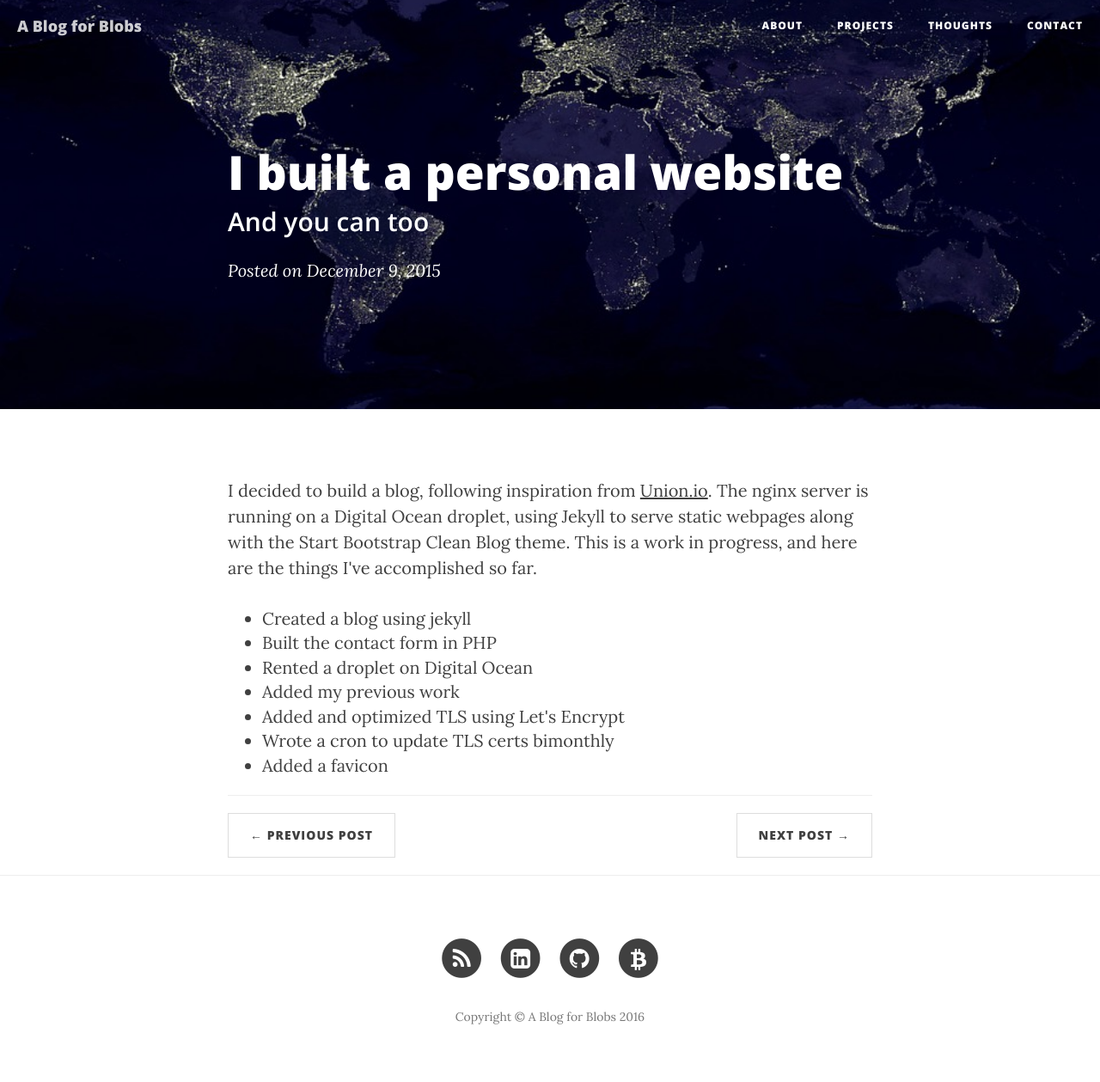
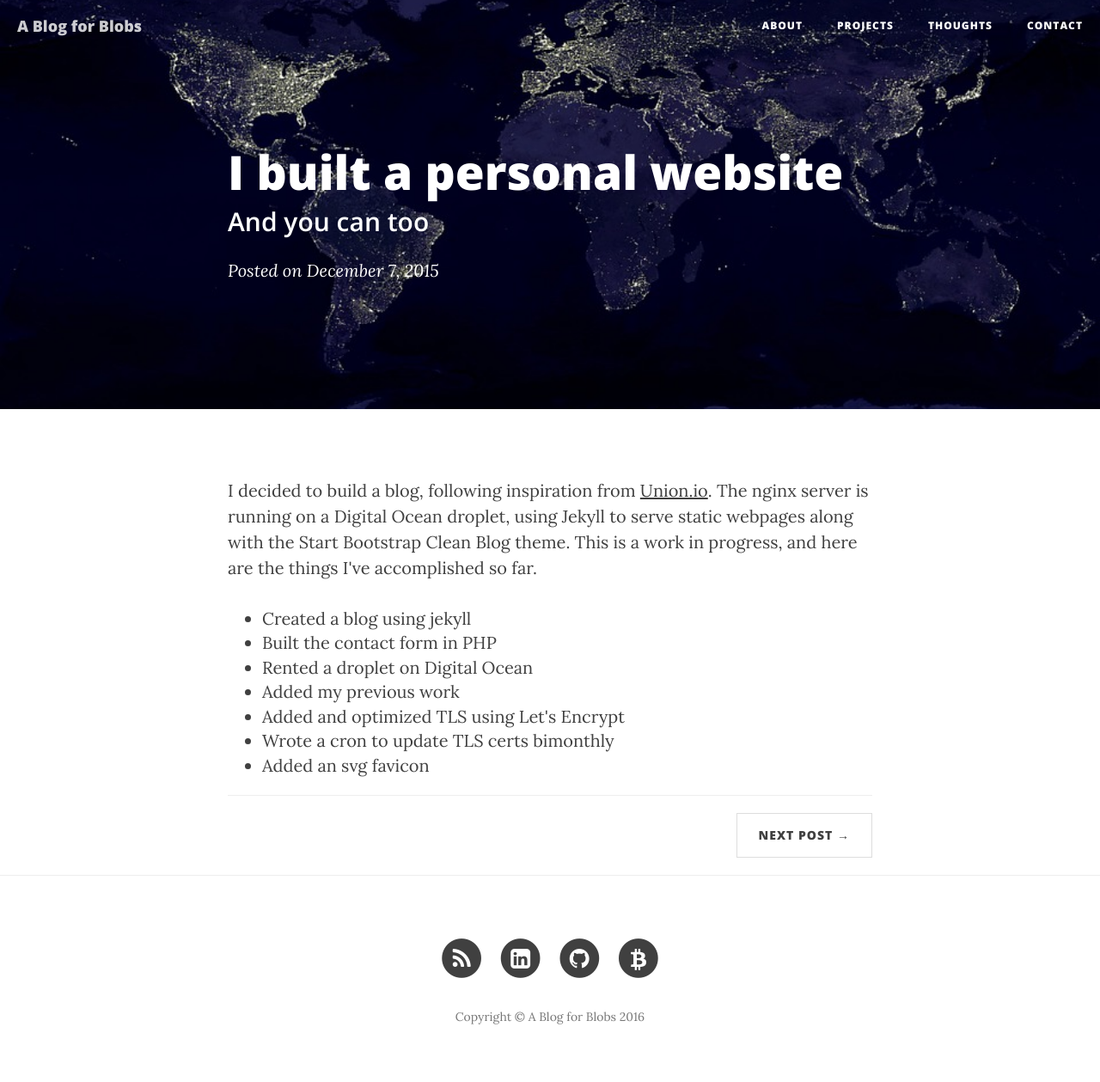
Before and after one commit to sschadwick/jklBlog, a Jekyll site: the page built from _posts/thoughts/2015-12-07-website.markdown, in a window 1280 px wide. Shown: the whole page at 86% size. Built offline with Jekyll 4.4.1, drawn with Linux system fonts in a browser that asks for light colours; nearby versions of some CDN libraries.

Commit message:
backdate blog post to optimize clarity

```diff
--- a/_posts/thoughts/2015-12-09-website.markdown
+++ b/_posts/thoughts/2015-12-07-website.markdown
@@ -19,5 +19,5 @@ catname:    Thoughts
   <li>Added my previous work</li>
   <li>Added and optimized TLS using Let's Encrypt</li>
   <li>Wrote a cron to update TLS certs bimonthly</li>
-  <li>Added a favicon</li>
+  <li>Added an svg favicon</li>
 </ul>
```
Also changed, not shown: other parts of _posts/thoughts/2015-12-07-website.markdown (+1 -1 lines).
